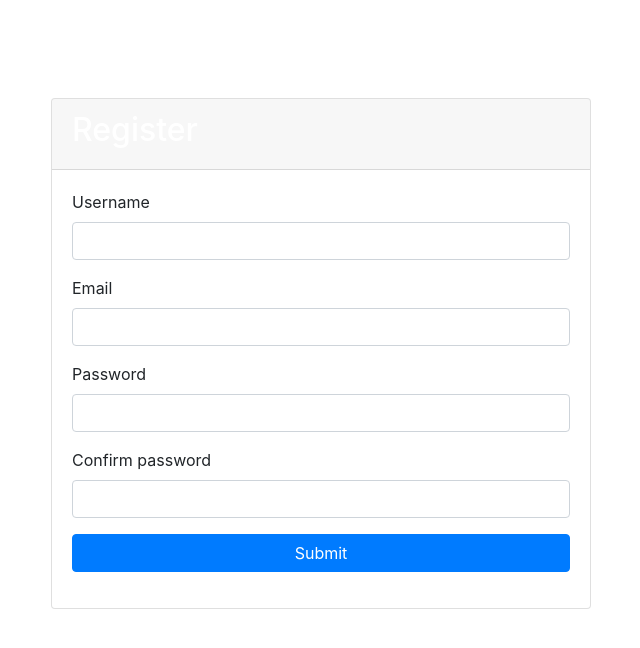
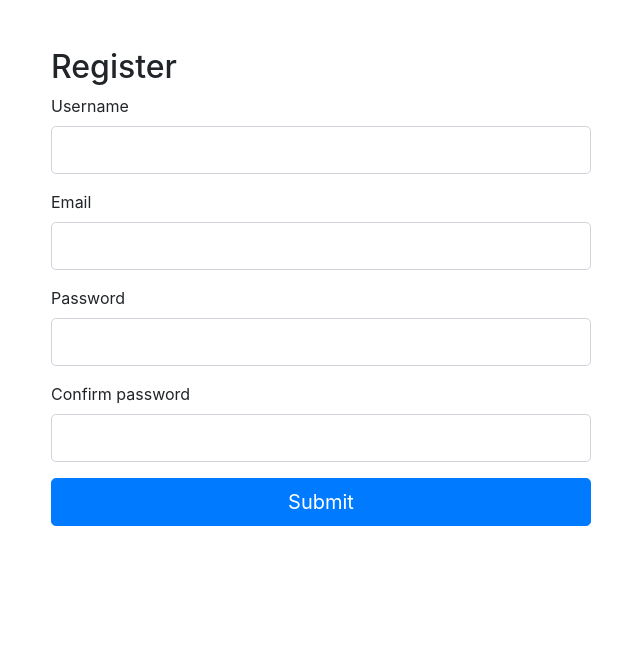
Before and after one commit to VasylFId/-durak-card-game-, a Flask app: template app/templates/register.html in a window 1280 px wide. Shown: the top 648 px of the page, without its empty margins (319-959 px from the left). Run offline with Flask 3, Linux system fonts and the light colour scheme; the template is opened without the code that fills it, so the values that code supplies are empty, except form fields; form fields are guessed from the names that the template uses; some libraries are stand-ins or nearby versions.

Commit message:
Update register.html

```diff
--- a/app/templates/register.html
+++ b/app/templates/register.html
@@ -1,47 +1,31 @@
-<!DOCTYPE html>
-<html lang="en">
-<head>
-    <meta charset="UTF-8">
-    <meta name="viewport" content="width=device-width, initial-scale=1.0">
-    <title>Register - Durak Card Game</title>
-    <link rel="stylesheet" href="{{ url_for('static', filename='css/styles.css') }}">
-    <link rel="stylesheet" href="https://stackpath.bootstrapcdn.com/bootstrap/4.5.2/css/bootstrap.min.css">
-</head>
-<body>
-    <div class="container mt-5">
+{% extends "base.html" %}
+{% block title %}Register{% endblock %}
+{% block content %}
     <div class="row justify-content-center">
         <div class="col-md-6">
-                <div class="card">
-                    <div class="card-header">
-                        <h2>Register</h2>
-                    </div>
-                    <div class="card-body">
-                        <form method="POST" action="{{ url_for('main.register') }}">
+            <h2 class="mt-5">Register</h2>
+            <form method="POST" action="">
                 {{ form.hidden_tag() }}
                 <div class="form-group">
                     {{ form.username.label(class="form-control-label") }}
-                                {{ form.username(class="form-control") }}
+                    {{ form.username(class="form-control form-control-lg") }}
                 </div>
                 <div class="form-group">
                     {{ form.email.label(class="form-control-label") }}
-                                {{ form.email(class="form-control") }}
+                    {{ form.email(class="form-control form-control-lg") }}
                 </div>
                 <div class="form-group">
                     {{ form.password.label(class="form-control-label") }}
-                                {{ form.password(class="form-control") }}
+                    {{ form.password(class="form-control form-control-lg") }}
                 </div>
                 <div class="form-group">
                     {{ form.confirm_password.label(class="form-control-label") }}
-                                {{ form.confirm_password(class="form-control") }}
+                    {{ form.confirm_password(class="form-control form-control-lg") }}
                 </div>
                 <div class="form-group">
-                                {{ form.submit(class="btn btn-primary btn-block") }}
+                    {{ form.submit(class="btn btn-primary btn-lg btn-block") }}
                 </div>
             </form>
         </div>
     </div>
-            </div>
-        </div>
-    </div>
-</body>
-</html>
+{% endblock %}
```
Lines whose indentation alone changed are shown as unchanged.
